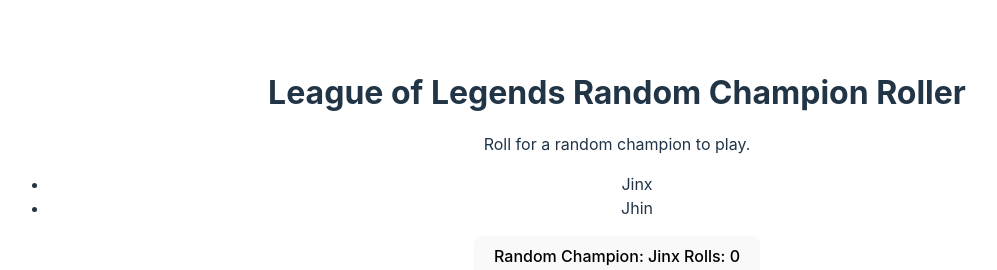
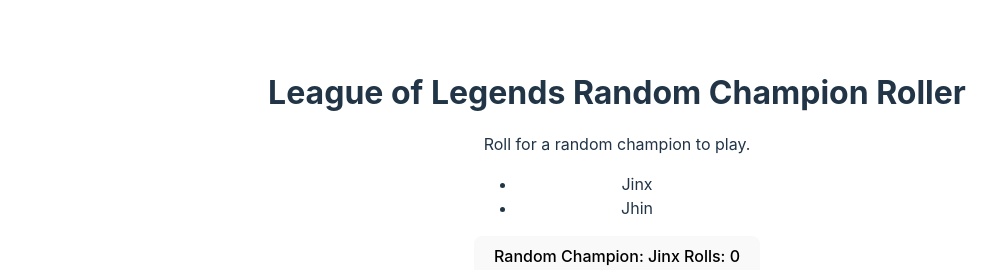
Before and after one commit to bjeker/champion-roller, a React (Vite) app: page / in a window 1280 px wide. Shown: the top 270 px of the page, without its empty margins (23-1020 px from the left). Built offline with nearby package versions, Linux system fonts and the light colour scheme.

Commit message:
adjusted bullet point position

```diff
--- a/src/index.css
+++ b/src/index.css
@@ -75,3 +75,8 @@
 .championImage {
   margin-top: 5em;
 }
+
+li {
+  width: 15em;
+  margin: 0 auto;
+}
```
